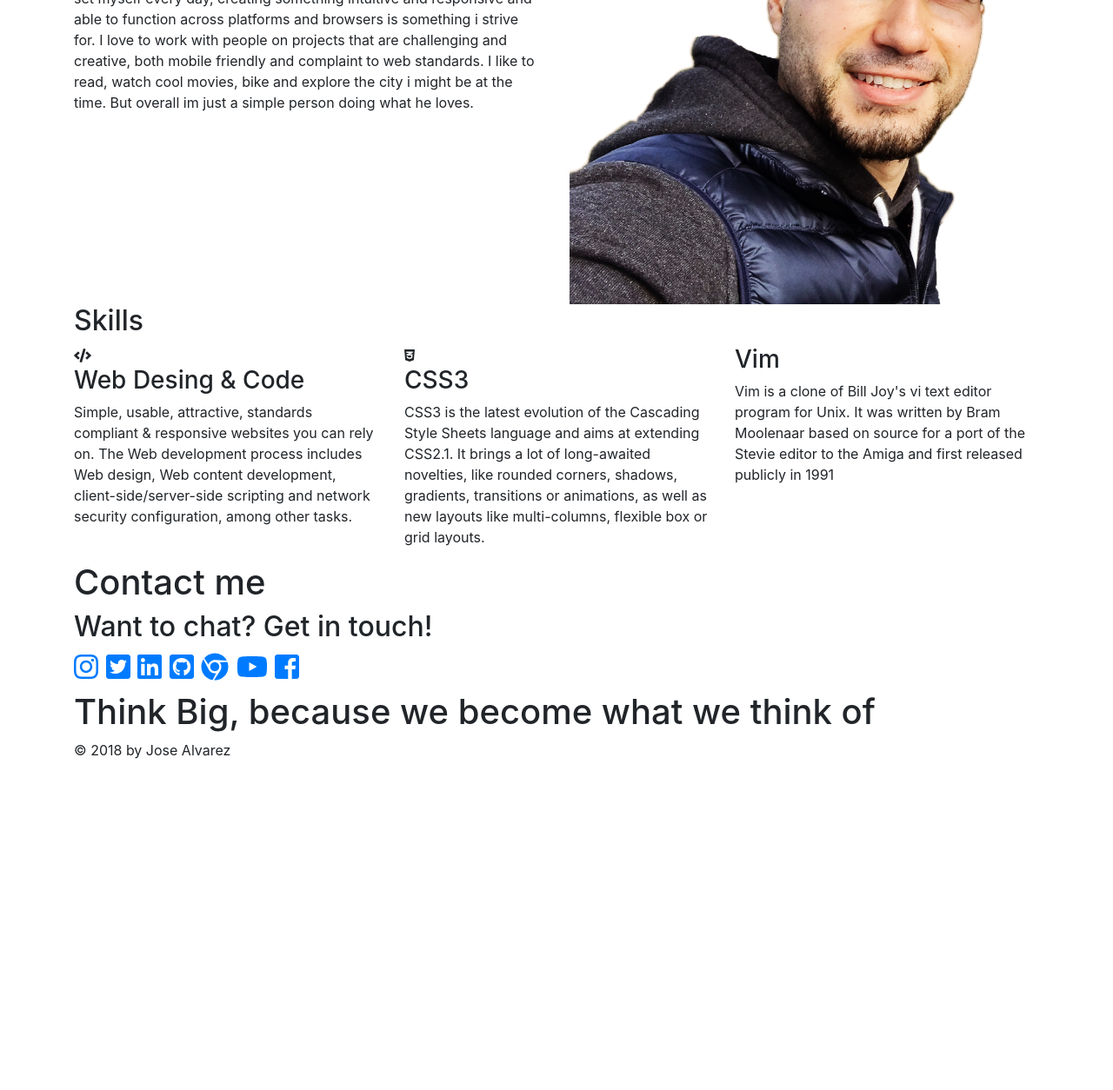
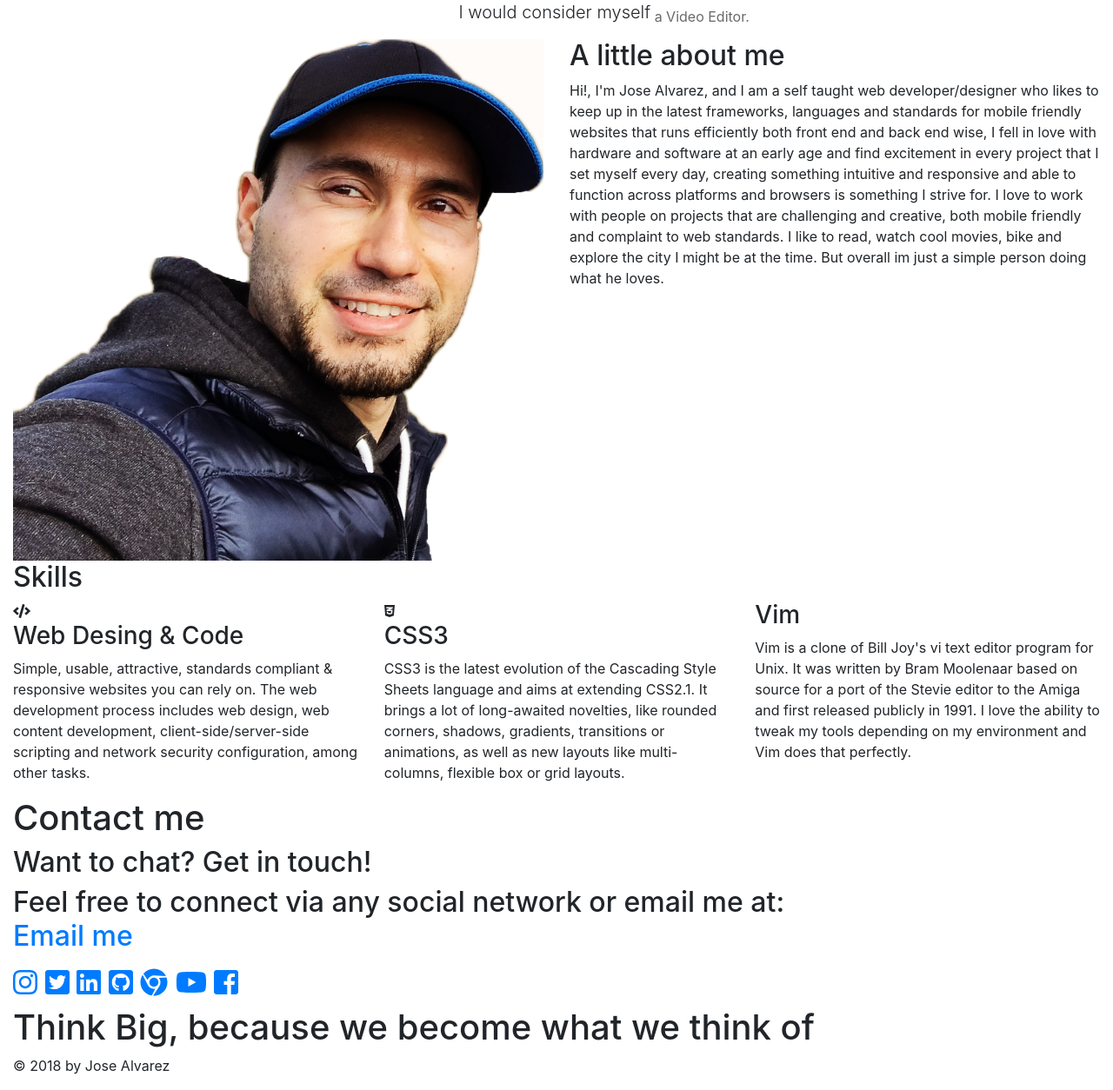
Before and after one commit to jmalvarezdev/portfolio, a PHP site: page / in a window 1280 px wide. Shown: the part 1053-2307 px from the top of the page at 87% size. Before the commit the page ends 1926 px from the top, so only its background shows below. Run offline with PHP 8.4, Linux system fonts and the light colour scheme; some libraries are stand-ins or nearby versions.

Commit message:
second commit

```diff
--- a/index.php
+++ b/index.php
@@ -10,7 +10,6 @@
 
                         <link rel="stylesheet" href="styles.css">
                         <link rel="stylesheet" href="https://maxcdn.bootstrapcdn.com/bootstrap/4.0.0/css/bootstrap.min.css">
-                        <link rel="stylesheet" href="https://cdnjs.cloudflare.com/ajax/libs/animate.css/3.5.2/animate.min.css">
                         <link rel="stylesheet" href="https://cdn.rawgit.com/konpa/devicon/df6431e323547add1b4cf45992913f15286456d3/devicon.min.css">
 
                                 <!--[if lt IE 9]>
@@ -24,7 +23,10 @@
 
     <body>
 
-    <nav class="container">
+    <nav class="container-fluid">
+        <span class="navbar-brand">
+        <img class="img-fluid" src="images/logo.png" width="80" height="80" alt="logo">
+        </span>
         <ul class="nav justify-content-end">
             <li class="nav-item"><a class="nav-link" href="#">Home</a></li>
             <li class="nav-item"><a class="nav-link" href="#">Blog</a></li>
@@ -43,7 +45,7 @@
         </ul> <!-- End of my navigation bar -->
     </nav> <!-- End of my navigation bar container -->
 
-<div class="container">
+<div class="container-fluid">
     <div id="carouselExampleIndicators" class="carousel slide" data-ride="carousel">
 
         <ol class="carousel-indicators">
@@ -57,24 +59,24 @@
             <div class="carousel-item active">
                 <img class="d-block w-100" src="images/Boston.jpg" alt="Cute pet">
                 <div class="carousel-caption d-none d-md-block">
-                    <h5>Header 5</h5>
-                    <p>Some text here</p>
+                    <h1>I love Boston!</h1>
+                    <p>I really enjoy exploring this beautiful city.</p>
                 </div>
             </div>
 
              <div class="carousel-item">
                 <img class="d-block w-100" src="images/night.jpg" alt="Cute pet">
                 <div class="carousel-caption d-none d-md-block">
-                    <h5>Header 5</h5>
-                    <p>Some text here</p>
+                    <h1>My View</h1>
+                    <p>The view from my balcony is amazing and relaxing.</p>
                 </div>
             </div>
 
              <div class="carousel-item">
                 <img class="d-block w-100" src="images/code.jpg" alt="Cute pet">
                 <div class="carousel-caption d-none d-md-block">
-                    <h5>Header 5</h5>
-                    <p>Some text here</p>
+                    <h1>I love learning!</h1>
+                    <p>I am a self taught developer.</p>
                 </div>
             </div>
 
@@ -92,23 +94,44 @@
     </div> <!-- End of my carousel -->
 </div> <!-- End of my carousel container -->
 
-<div class="container">
+<div class="container-fluid">
+    <div class="row">
+        <div class="col-md-12">
+            <div class="flip">
+                <p class="lead">I would consider myself</p>
+                <div class="tail">
+                    <p>a Developer.</p>
+                    <p>an Explorer.</p>
+                    <p>a Designer.</p>
+                    <p>a Learner.</p>
+                    <p>a Reader.</p>
+                    <p>a Photographer.</p>
+                    <p>a Video Editor.</p>
+                    <p>a Food lover.</p>
+                </div>
+            </div>
+        </div>
+    </div>
+</div>
+
+<div class="container-fluid">
     <section class="row">
         <div class="col-lg-6 col-md-6">
+            <img class="img-fluid" src="images/me.png" alt="Author">
+        </div>
+
+        <div class="col-lg-6 col-md-6">
             <h2>A little about me</h2>
-            <p>Hi!, I'm Jose Alvarez, and im a Freelancing web developer/designer who likes to keep up in the latest frameworks, languages and standards for mobile friendly websites that runs efficiently both front end and back end wise, i fell in love with hardware and software at an early age and find excitement in every project my clients set or those i set myself every day, creating something intuitive and responsive and able to function across platforms and browsers is something i strive for.
+            <p>Hi!, I'm Jose Alvarez, and I am a self taught web developer/designer who likes to keep up in the latest frameworks, languages and standards for mobile friendly websites that runs efficiently both front end and back end wise, I fell in love with hardware and software at an early age and find excitement in every project that  I set myself every day, creating something intuitive and responsive and able to function across platforms and browsers is something I strive for.
 
-I love to work with people on projects that are challenging and creative, both mobile friendly and complaint to web standards. I like to read, watch cool movies, bike and explore the city i might be at the time.
+I love to work with people on projects that are challenging and creative, both mobile friendly and complaint to web standards. I like to read, watch cool movies, bike and explore the city I might be at the time.
 
 But overall im just a simple person doing what he loves.</p>
-        </div>
-        <div class="col-lg-6 col-md-6">
-            <img class="img-fluid" src="images/me.png" alt="Author">
         </div>
     </section>
 </div>
 
-<div class="container">
+<div class="container-fluid">
     <h2>Skills</h2>
 
     <div class="row">
@@ -116,7 +139,7 @@ But overall im just a simple person doing what he loves.</p>
             <span class="fa fa-code"></span>
             <h3>Web Desing & Code</h3>
             <p>Simple, usable, attractive, standards compliant & responsive websites you can rely on.
-                                        The Web development process includes Web design, Web content development, client-side/server-side
+                                        The web development process includes web design, web content development, client-side/server-side
                                         scripting and network security configuration, among other tasks.</p>
         </div>
         <div class="col-md-4">
@@ -127,16 +150,19 @@ But overall im just a simple person doing what he loves.</p>
         <div class="col-md-4">
             <i class="devicon-vim-plain colored"></i>
             <h3>Vim</h3>
-            <p>Vim is a clone of Bill Joy's vi text editor program for Unix. It was written by Bram Moolenaar based on source for a port of the Stevie editor to the Amiga and first released publicly in 1991<p>
+            <p>Vim is a clone of Bill Joy's vi text editor program for Unix. It was written by Bram Moolenaar based on source for a port of the Stevie editor to the Amiga and first released publicly in 1991. I love the ability to tweak my tools depending on my environment and Vim does that perfectly.<p>
         </div>
     </div>
 </div>
 
-<div class="container">
+<div class="container-fluid">
     <div class="row">
         <div class="col-md-12">
             <h1>Contact me</h1>
             <h2>Want to chat? Get in touch!<h2>
+            <p>Feel free to connect via any social network or email me at:
+            <br>
+            <a href="mailto:logan.jma@gmail.com">Email me</a></p>
             <a href="#"><i class="fab fa-instagram"></i></a>
             <a href="#"><i class="fab fa-twitter-square"></i></a>
             <a href="#"><i class="fab fa-linkedin"></i></a>
@@ -149,7 +175,7 @@ But overall im just a simple person doing what he loves.</p>
 </div>
 
 <footer>
-    <div class="container">
+    <div class="container-fluid">
         <div class="row">
             <div class="col-md-12">
                 <h1>Think Big, because we become what we think of</h1>
--- a/styles.css
+++ b/styles.css
@@ -7,28 +7,40 @@
 
 .tail p {
   position: absolute;
-  animation: flip 8s infinite ease; }
+  animation: flip 24s infinite ease; }
 
 .tail p:nth-child(1) {
   animation-delay: 0s; }
 
 .tail p:nth-child(2) {
-  animation-delay: -2s; }
+  animation-delay: -3s; }
 
 .tail p:nth-child(3) {
-  animation-delay: -4s; }
+  animation-delay: -6s; }
 
 .tail p:nth-child(4) {
-  animation-delay: -6s; }
+  animation-delay: -9s; }
+
+.tail p:nth-child(5) {
+  animation-delay: -12s; }
+
+.tail p:nth-child(6) {
+  animation-delay: -15s; }
+
+.tail p:nth-child(7) {
+  animation-delay: -18s; }
+
+.tail p:nth-child(8) {
+  animation-delay: -21s; }
 
 @keyframes flip {
   0% {
     opacity: 0;
     transform: translateY(100%); }
-  12.5% {
+  6.25% {
     opacity: 1;
     transform: translateY(0%); }
-  25% {
+  12.5% {
     opacity: 0;
     transform: translateY(-100%); }
   100% {
--- a/styles.scss
+++ b/styles.scss
@@ -1,4 +1,4 @@
-$elements: 4;
+$elements: 8;
 $duration: 3s;
 
 .flip {
@@ -15,7 +15,7 @@ $duration: 3s;
     animation: flip $elements*$duration infinite ease;
 }
 
-@for $index from 1 through 4 {
+@for $index from 1 through $elements {
     .tail p:nth-child(#{$index}) {
         animation-delay: #{(0 - ($index - 1)) * $duration};
     }
```
Also changed, not shown: images/logo.png (added), 2 other files.
